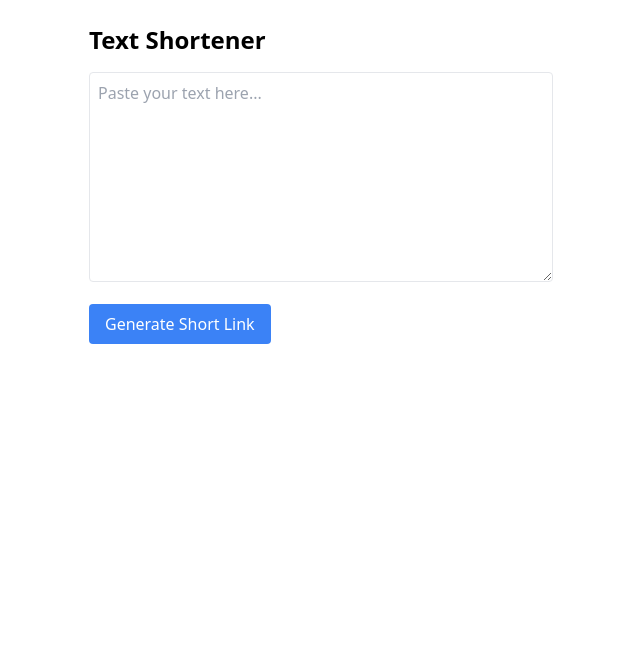
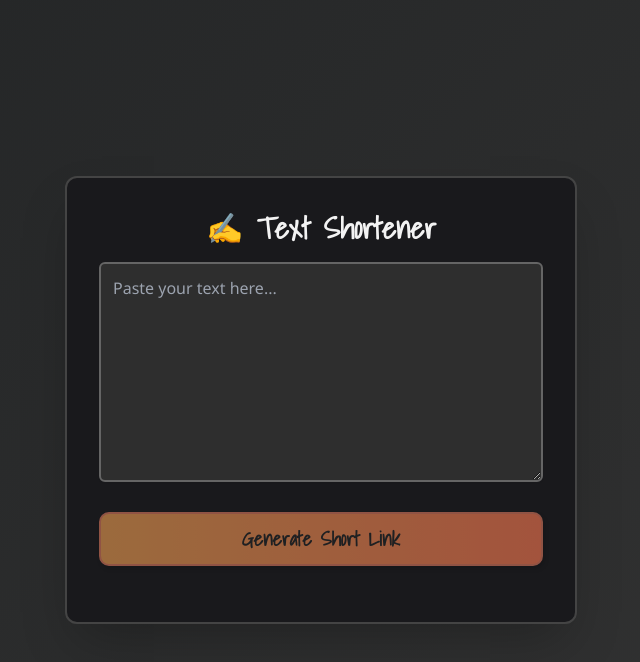
Before and after one commit to yash-io/SuS, a React (Vite) app: page /text in a window 1280 px wide. Shown: the top 662 px of the page, without its empty margins (319-959 px from the left). Built offline with nearby package versions, Linux system fonts and the light colour scheme.

Commit message:
Updated ui Textshare.jsx

```diff
--- a/src/Textshare.jsx
+++ b/src/Textshare.jsx
@@ -8,6 +8,11 @@ import {
   where,
   serverTimestamp,
 } from "firebase/firestore";
+
+const fontLink = document.createElement("link");
+fontLink.href = "https://fonts.googleapis.com/css2?family=Shadows+Into+Light&display=swap";
+fontLink.rel = "stylesheet";
+document.head.appendChild(fontLink);
 
 const generateShortCode = (text) => {
   let hash = 5381;
@@ -44,7 +49,7 @@ const TextShare = () => {
 
   const handleCopy = () => {
     navigator.clipboard
-      .writeText(`${window.location.origin}/${shortCode}`)
+      .writeText(`${window.location.origin}/text/${shortCode}`)
       .then(() => {
         setCopied(true);
         setTimeout(() => setCopied(false), 2000);
@@ -52,10 +57,36 @@ const TextShare = () => {
   };
 
   return (
-    <div className="max-w-lg mx-auto p-6">
-      <h2 className="text-2xl font-bold mb-4">Text Shortener</h2>
+    <div
+      className="min-h-screen flex items-center justify-center"
+      style={{
+        background: "linear-gradient(135deg, #232526 0%, #333 100%)",
+        color: "#f3f3f3",
+        fontFamily: "'Segoe UI', 'Shadows Into Light', cursive, sans-serif",
+      }}
+    >
+      <div
+        className="max-w-lg w-full p-8 rounded-xl shadow-2xl"
+        style={{
+          background: "rgba(25, 25, 28, 0.95)",
+          border: "2px solid #444",
+        }}
+      >
+        <h2
+          className="text-3xl font-bold mb-4 text-center"
+          style={{ fontFamily: "'Shadows Into Light', cursive" }}
+        >
+          ✍️ Text Shortener
+        </h2>
         <textarea
-        className="w-full p-2 border rounded mb-4"
+          className="w-full p-3 mb-4 rounded-md shadow-sm resize-vertical"
+          style={{
+            background: "#2e2e2e",
+            color: "#f3f3f3",
+            border: "2px solid #656565",
+            fontFamily: "'Segoe UI', 'Shadows Into Light', cursive",
+            minHeight: "120px",
+          }}
           rows={8}
           value={text}
           onChange={(e) => setText(e.target.value)}
@@ -64,31 +95,81 @@ const TextShare = () => {
         <button
           onClick={createShortText}
           disabled={loading || !text}
-        className="bg-blue-500 text-white px-4 py-2 rounded"
+          style={{
+            background:
+              "linear-gradient(90deg, #f2a154 0%, #ff7b54 100%)",
+            color: "#232526",
+            boxShadow: "2px 3px 5px rgba(0,0,0,0.21)",
+            border: "2px solid #e07a5f",
+            borderRadius: "10px",
+            padding: "10px 24px",
+            fontWeight: "bold",
+            fontFamily: "'Shadows Into Light', cursive",
+            fontSize: "1.25rem",
+            cursor: loading || !text ? "not-allowed" : "pointer",
+            opacity: loading || !text ? 0.6 : 1,
+            transition: "all 0.15s",
+            marginBottom: "1.5rem",
+            marginTop: "0.5rem",
+            display: "block",
+            width: "100%",
+          }}
         >
           {loading ? "Processing..." : "Generate Short Link"}
         </button>
         {shortCode && (
-  <div>
-    <span>Your share link: </span>
+          <div
+            className="mt-6 flex flex-col items-center"
+            style={{
+              background: "#242628",
+              borderRadius: "13px",
+              padding: "1.2rem",
+              border: "2px dashed #ffb26b",
+              color: "#ffb26b",
+              fontFamily: "'Shadows Into Light', cursive",
+              marginTop: "2rem",
+            }}
+          >
+            <span>Your share link:</span>
             <a
               href={`/text/${shortCode}`}
               target="_blank"
               rel="noopener noreferrer"
-      className="text-blue-600 underline"
+              style={{
+                color: "#f2a154",
+                textDecoration: "underline",
+                fontSize: "1.05rem",
+                margin: "0.5rem 0",
+                wordBreak: "break-all",
+              }}
             >
               {window.location.origin}/text/{shortCode}
             </a>
             <button
-      onClick={() =>
-        navigator.clipboard.writeText(`${window.location.origin}/text/${shortCode}`)
-      }
-      className="ml-2 px-2 py-1 bg-gray-200 rounded"
+              onClick={handleCopy}
+              style={{
+                marginTop: "0.5rem",
+                background: copied
+                  ? "linear-gradient(90deg, #a8e063 0%, #56ab2f 100%)"
+                  : "linear-gradient(90deg, #ffb26b 0%, #f2a154 100%)",
+                color: "#232526",
+                border: "2px solid #e07a5f",
+                borderRadius: "8px",
+                padding: "8px 20px",
+                fontWeight: "bold",
+                fontFamily: "'Shadows Into Light', cursive",
+                fontSize: "1.05rem",
+                boxShadow: "1px 2px 5px rgba(0,0,0,0.21)",
+                cursor: "pointer",
+                transition: "all 0.15s",
+                outline: "none",
+              }}
             >
-      Copy Link
+              {copied ? "Copied!" : "Copy Link"}
             </button>
           </div>
         )}
+      </div>
     </div>
   );
 };
```
Lines whose indentation alone changed are shown as unchanged.
